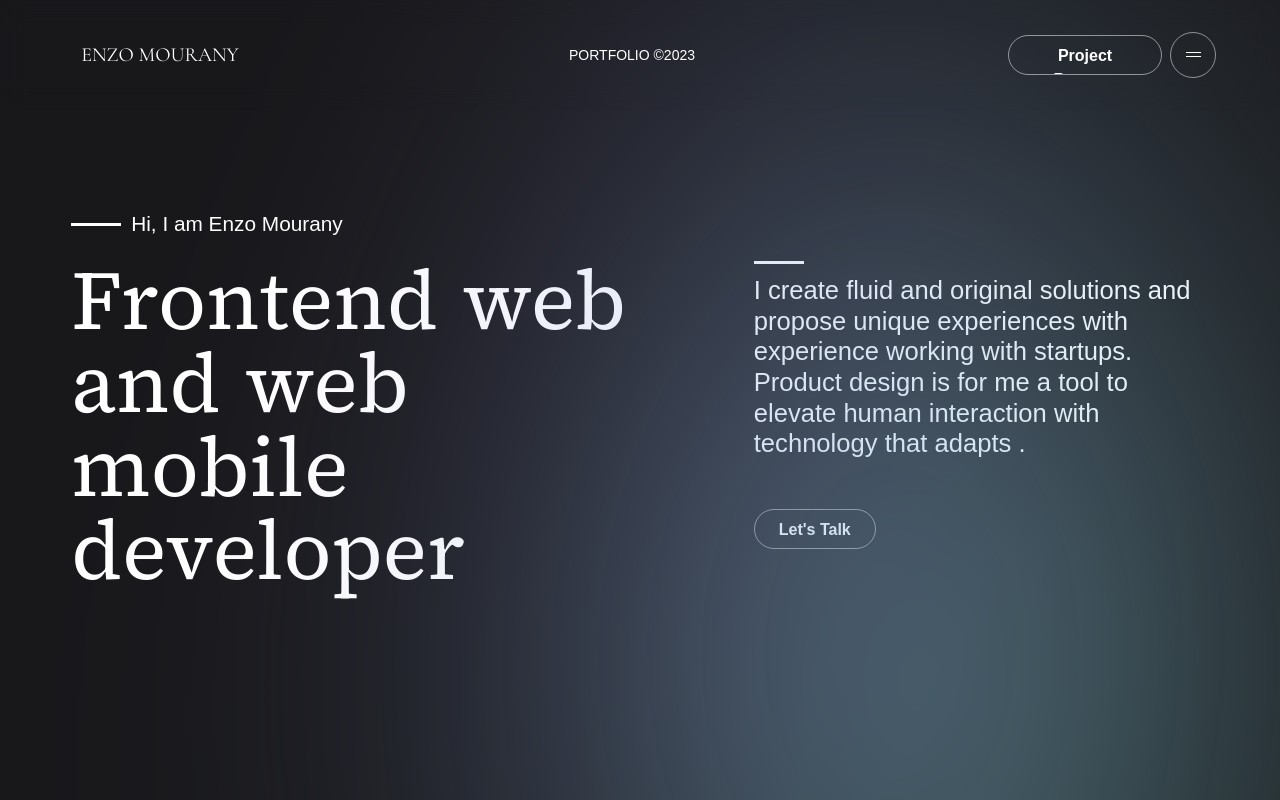
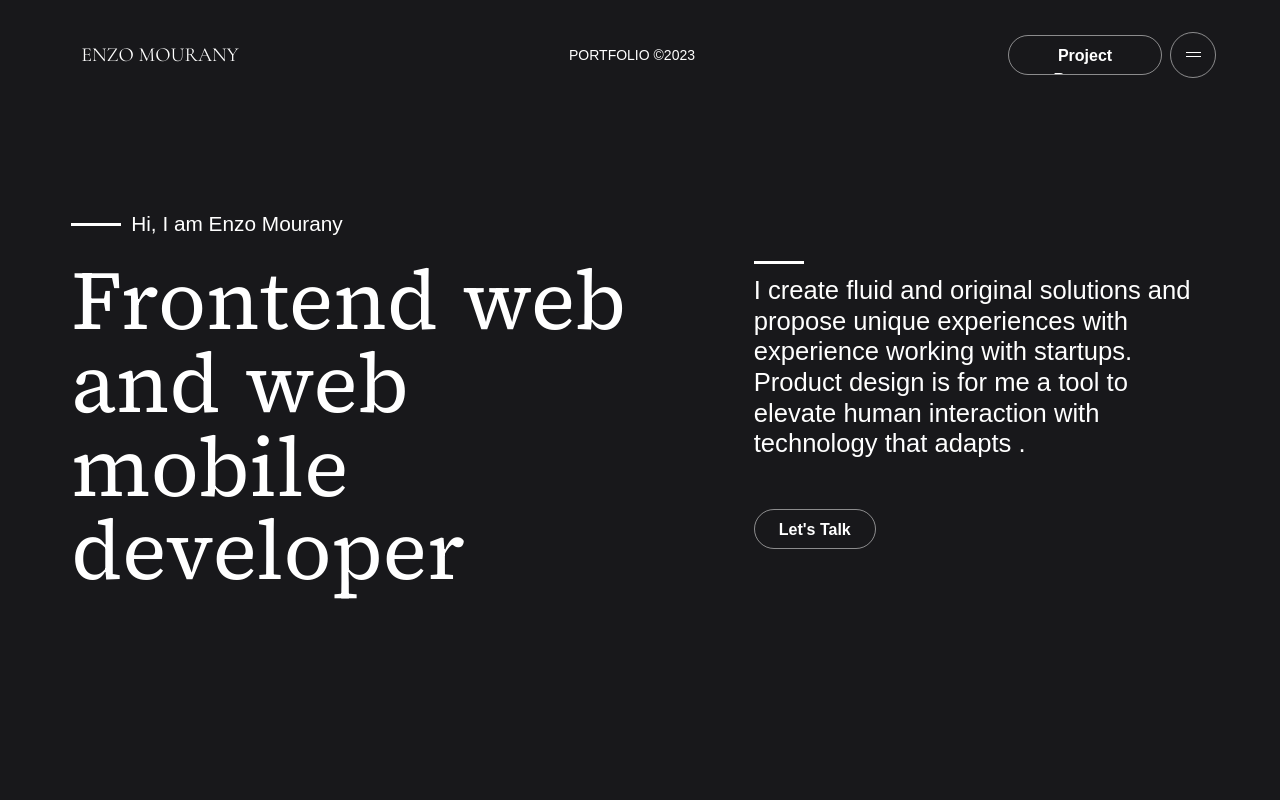
Before and after one commit to enzo-mourany/portfolio-v2, a Next.js app: page / in a window 1280 px wide. Shown: the top 800 px of the page. Built offline with nearby package versions, Linux system fonts and the light colour scheme.

Commit message:
fix: remove temp Blob

```diff
--- a/app/layout.tsx
+++ b/app/layout.tsx
@@ -34,7 +34,7 @@ export default function RootLayout({ children }: { children: React.ReactNode })
 
   const header = (
     <header className='flex justify-center'>
-      <div className='flex flex-row justify-between items-center fixed z-10 w-full text-center px-16 py-8 bg-gray-700 rounded-md bg-clip-padding backdrop-filter backdrop-blur-md bg-opacity-0'>
+      <div className='flex flex-row justify-between items-center fixed z-10 w-full text-center px-16 py-8'>
         <div className='w-1/2 xs:w-48 text-left sm:text-center'>
           <Link href='/'>
             <p className='text-white text-sm sm:text-xl font-normal font-cormorant uppercase'>Enzo Mourany</p>
@@ -77,7 +77,6 @@ export default function RootLayout({ children }: { children: React.ReactNode })
           {menu}
           {header}
           {children}
-          <Blob />
           <AnalyticsWrapper />
         </div>
       </body>
```
